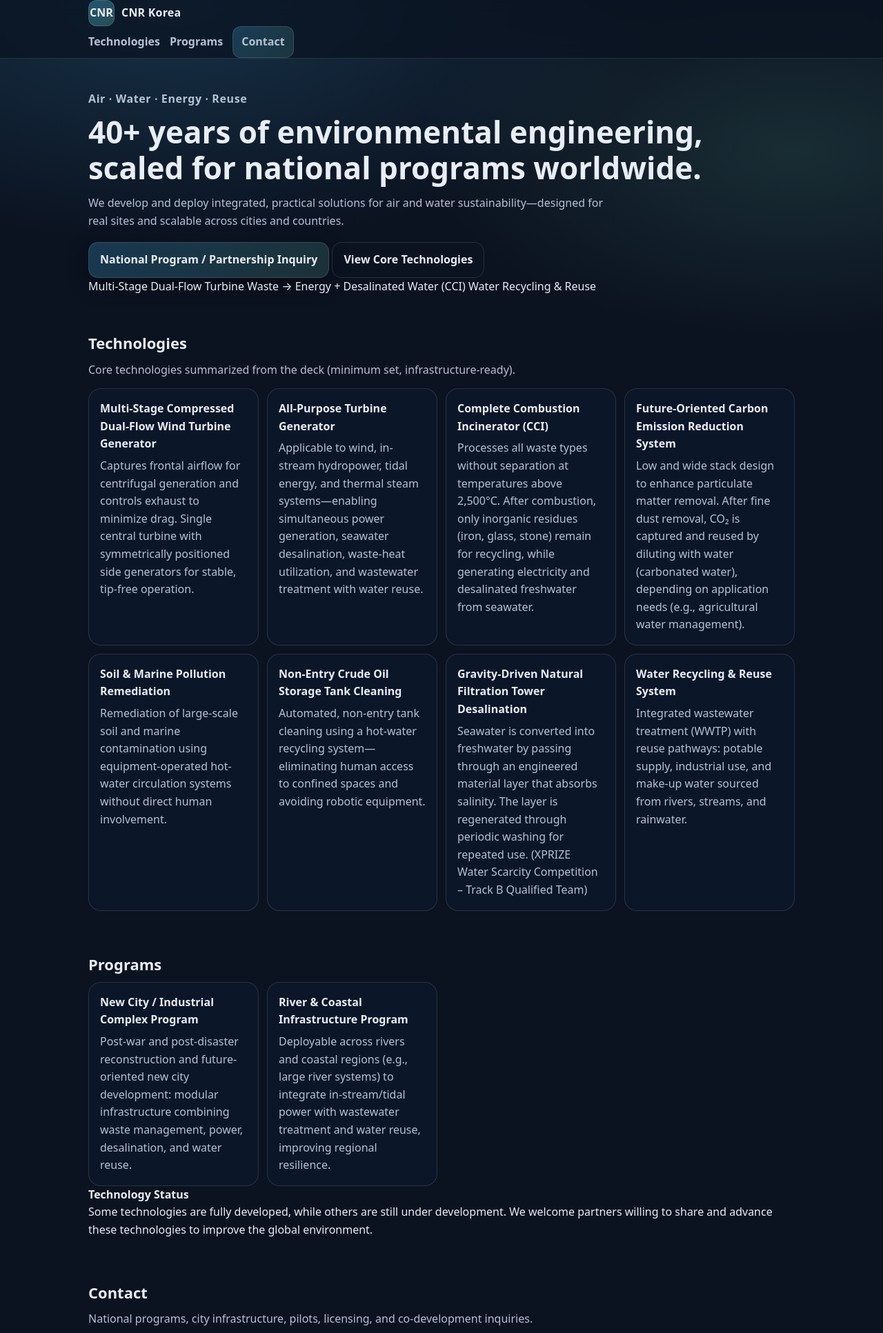
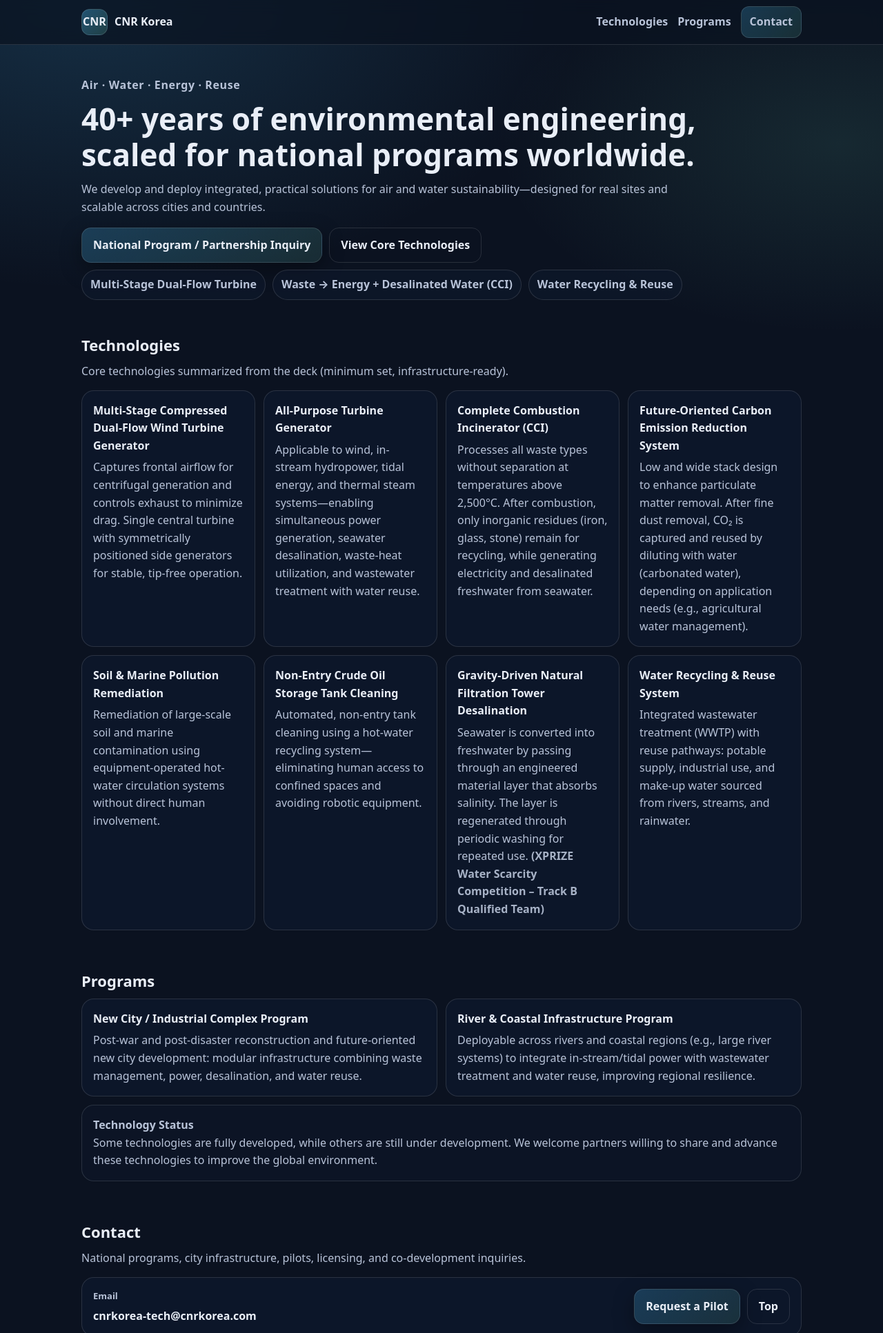
Before and after one commit to seohaepetro/cnrkorea-tech, a plain HTML site: page index.html in a window 1280 px wide. Shown: the top 1933 px of the page at 69% size. Drawn offline with Linux system fonts and the light colour scheme.

Commit message:
Refactor CSS variables and layout styles
Updated various CSS variables and styles for improved layout and appearance.

```diff
--- a/style.css
+++ b/style.css
@@ -1,176 +1,133 @@
 :root{
   --bg:#0b1220;
   --panel:#0f1a2e;
-  --text:#e8edf6;
-  --muted:#b7c1d6;
+  --text:#e9eef7;
+  --muted:#b8c3d8;
   --line:rgba(255,255,255,.12);
-  --accent:#4cc3ff;
-  --accent2:#7cf0c8;
   --shadow:0 10px 30px rgba(0,0,0,.35);
 }
 
 *{box-sizing:border-box}
 html,body{margin:0;padding:0}
 body{
-  font-family: system-ui, -apple-system, Segoe UI, Roboto, "Noto Sans KR", Arial, sans-serif;
-  background: radial-gradient(1200px 600px at 20% 0%, rgba(76,195,255,.18), transparent 60%),
-              radial-gradient(1000px 500px at 90% 10%, rgba(124,240,200,.12), transparent 55%),
-              var(--bg);
+  font-family: system-ui,-apple-system,Segoe UI,Roboto,Arial,sans-serif;
+  background:
+    radial-gradient(1200px 700px at 10% 0%, rgba(76,195,255,.16), transparent 60%),
+    radial-gradient(900px 500px at 95% 10%, rgba(124,240,200,.10), transparent 55%),
+    var(--bg);
   color:var(--text);
   line-height:1.6;
 }
+a{color:inherit;text-decoration:none}
+.wrap{max-width:1080px;margin:0 auto;padding:0 18px}
 
-a{color:inherit;text-decoration:none}
-.wrap{max-width:1060px;margin:0 auto;padding:0 18px}
-
-/* Topbar */
+/* topbar */
 .topbar{
-  position:sticky; top:0; z-index:20;
+  position:sticky; top:0; z-index:10;
   backdrop-filter: blur(10px);
   background: rgba(11,18,32,.72);
   border-bottom:1px solid var(--line);
 }
-.topbar-inner{
-  display:flex; align-items:center; justify-content:space-between;
-  height:64px;
+.bar{display:flex;align-items:center;justify-content:space-between;height:64px}
+.brand{display:flex;align-items:center;gap:10px}
+.mark{
+  width:38px;height:38px;border-radius:12px;
+  display:inline-flex;align-items:center;justify-content:center;
+  border:1px solid var(--line);
+  background: linear-gradient(135deg, rgba(76,195,255,.35), rgba(124,240,200,.18));
+  font-weight:850;
 }
-.brand{display:flex;gap:10px;align-items:center}
-.mark{
-  display:inline-flex;align-items:center;justify-content:center;
-  width:38px;height:38px;border-radius:12px;
-  background: linear-gradient(135deg, rgba(76,195,255,.35), rgba(124,240,200,.25));
-  border:1px solid var(--line);
-  font-weight:800;
-}
-.name{font-weight:750; letter-spacing:.2px}
-
-.nav{display:flex; gap:14px; align-items:center}
-.nav a{color:var(--muted); font-weight:650}
+.name{font-weight:800}
+.nav{display:flex;gap:14px;align-items:center}
+.nav a{color:var(--muted);font-weight:700}
 .nav a:hover{color:var(--text)}
 
-/* Buttons */
+/* buttons */
 .btn{
-  display:inline-flex; align-items:center; justify-content:center;
-  padding:12px 16px;
-  border-radius:14px;
+  display:inline-flex;align-items:center;justify-content:center;
+  padding:12px 16px;border-radius:14px;
   border:1px solid var(--line);
-  background: linear-gradient(135deg, rgba(76,195,255,.22), rgba(124,240,200,.14));
+  background: linear-gradient(135deg, rgba(76,195,255,.22), rgba(124,240,200,.12));
   box-shadow: var(--shadow);
-  font-weight:750;
+  font-weight:800;
 }
 .btn:hover{transform: translateY(-1px)}
 .btn:active{transform: translateY(0)}
 .btn-sm{padding:9px 12px;border-radius:12px;box-shadow:none}
-.btn-ghost{
-  background: transparent;
-  box-shadow:none;
-}
+.btn-ghost{background:transparent;box-shadow:none}
 
-/* Hero */
-.hero{padding:46px 0 22px}
-.kicker{color:var(--muted); font-weight:700; letter-spacing:.6px; margin:0 0 10px}
+/* hero */
+.hero{padding:46px 0 20px}
+.kicker{margin:0 0 10px;color:var(--muted);font-weight:800;letter-spacing:.6px}
 .hero h1{
   margin:0 0 12px;
   line-height:1.18;
   font-size: clamp(28px, 4vw, 44px);
 }
-.lead{max-width:760px; color:var(--muted); margin:0 0 18px}
-.cta-row{display:flex; gap:10px; flex-wrap:wrap; margin:16px 0 18px}
+.lead{margin:0 0 16px;max-width:880px;color:var(--muted)}
+.cta{display:flex;gap:10px;flex-wrap:wrap;margin:16px 0 10px}
+.pillrow{display:flex;gap:10px;flex-wrap:wrap;margin-top:10px}
+.pill{
+  padding:8px 12px;border-radius:999px;
+  border:1px solid var(--line);
+  background: rgba(15,26,46,.55);
+  color:var(--muted);
+  font-weight:700;
+}
 
-.stats{
-  margin-top:18px;
-  display:grid; gap:12px;
-  grid-template-columns: repeat(3, minmax(0,1fr));
-}
-.stat{
-  padding:14px 14px;
-  border:1px solid var(--line);
-  border-radius:16px;
-  background: rgba(15,26,46,.6);
-}
-.num{font-weight:850}
-.label{color:var(--muted); font-weight:650}
-
-/* Sections */
-.section{padding:30px 0}
-.section h2{margin:0 0 8px; font-size:22px}
-.sub{margin:0 0 14px; color:var(--muted); max-width:860px}
+/* section */
+.section{padding:28px 0}
+.section h2{margin:0 0 8px;font-size:22px}
+.sub{margin:0 0 14px;color:var(--muted);max-width:920px}
 
 .grid{
   display:grid;
   grid-template-columns: repeat(4, minmax(0,1fr));
   gap:12px;
 }
-.grid-2{grid-template-columns: repeat(2, minmax(0,1fr));}
+.grid.two{grid-template-columns: repeat(2, minmax(0,1fr));}
 
 .card{
-  padding:16px;
-  border-radius:18px;
+  padding:16px;border-radius:18px;
   border:1px solid var(--line);
   background: rgba(15,26,46,.65);
 }
-.card h3{margin:0 0 6px; font-size:16px}
-.card p{margin:0; color:var(--muted)}
+.card h3{margin:0 0 6px;font-size:16px}
+.muted{margin:0;color:var(--muted)}
+.tag{opacity:.9;font-weight:700}
 
-.list{margin:10px 0 0; padding-left:18px; color:var(--muted)}
-.list li{margin:6px 0}
+.note{
+  margin-top:12px;
+  padding:16px;border-radius:18px;
+  border:1px solid var(--line);
+  background: rgba(15,26,46,.45);
+  color:var(--muted);
+}
 
-/* Timeline */
-.timeline{display:flex; flex-direction:column; gap:12px}
-.step{
-  display:grid;
-  grid-template-columns: 44px 1fr;
-  gap:12px;
-  padding:16px;
-  border-radius:18px;
+/* contact */
+.contactbox{
+  display:flex;gap:14px;align-items:flex-start;justify-content:space-between;
+  padding:16px;border-radius:18px;
   border:1px solid var(--line);
   background: rgba(15,26,46,.65);
 }
-.badge{
-  width:36px;height:36px;border-radius:14px;
-  display:flex; align-items:center; justify-content:center;
-  font-weight:850;
-  border:1px solid var(--line);
-  background: rgba(76,195,255,.16);
+.label{font-size:13px;color:var(--muted);font-weight:800}
+.link{display:inline-block;margin-top:6px;font-weight:900}
+.actions{display:flex;gap:10px;flex-wrap:wrap}
+.fine{margin:12px 0 0;color:var(--muted);font-size:13px}
+
+/* footer */
+.footer{border-top:1px solid var(--line);background: rgba(11,18,32,.55);margin-top:24px}
+.foot{display:flex;align-items:center;justify-content:space-between;gap:12px;padding:16px 18px;color:var(--muted)}
+.links{display:flex;gap:12px}
+.links a:hover{color:var(--text)}
+
+/* responsive */
+@media (max-width: 980px){
+  .grid{grid-template-columns: repeat(2, minmax(0,1fr));}
 }
-.step h3{margin:0 0 4px; font-size:16px}
-.step p{margin:0; color:var(--muted)}
-
-/* Contact */
-.contact-box{
-  display:flex; gap:14px; align-items:flex-start; justify-content:space-between;
-  padding:16px;
-  border-radius:18px;
-  border:1px solid var(--line);
-  background: rgba(15,26,46,.65);
+@media (max-width: 560px){
+  .grid, .grid.two{grid-template-columns: 1fr;}
+  .contactbox{flex-direction:column}
+  .nav{gap:10px}
 }
-.label{color:var(--muted); font-weight:700; font-size:13px}
-.link{display:inline-block; margin-top:6px; font-weight:800}
-.contact-actions{display:flex; gap:10px; flex-wrap:wrap}
-
-.fine{color:var(--muted); margin:12px 0 0; font-size:13px}
-
-/* Footer */
-.footer{
-  margin-top:24px;
-  border-top:1px solid var(--line);
-  background: rgba(11,18,32,.55);
-}
-.footer-inner{
-  padding:16px 18px;
-  display:flex; gap:12px; align-items:center; justify-content:space-between;
-  color:var(--muted);
-}
-.footer-links{display:flex; gap:12px}
-.footer-links a:hover{color:var(--text)}
-
-/* Responsive */
-@media (max-width: 920px){
-  .grid{grid-template-columns: repeat(2, minmax(0,1fr));}
-  .stats{grid-template-columns: 1fr;}
-  .contact-box{flex-direction:column}
-}
-@media (max-width: 520px){
-  .nav{gap:10px}
-  .grid, .grid-2{grid-template-columns: 1fr;}
-}
```
